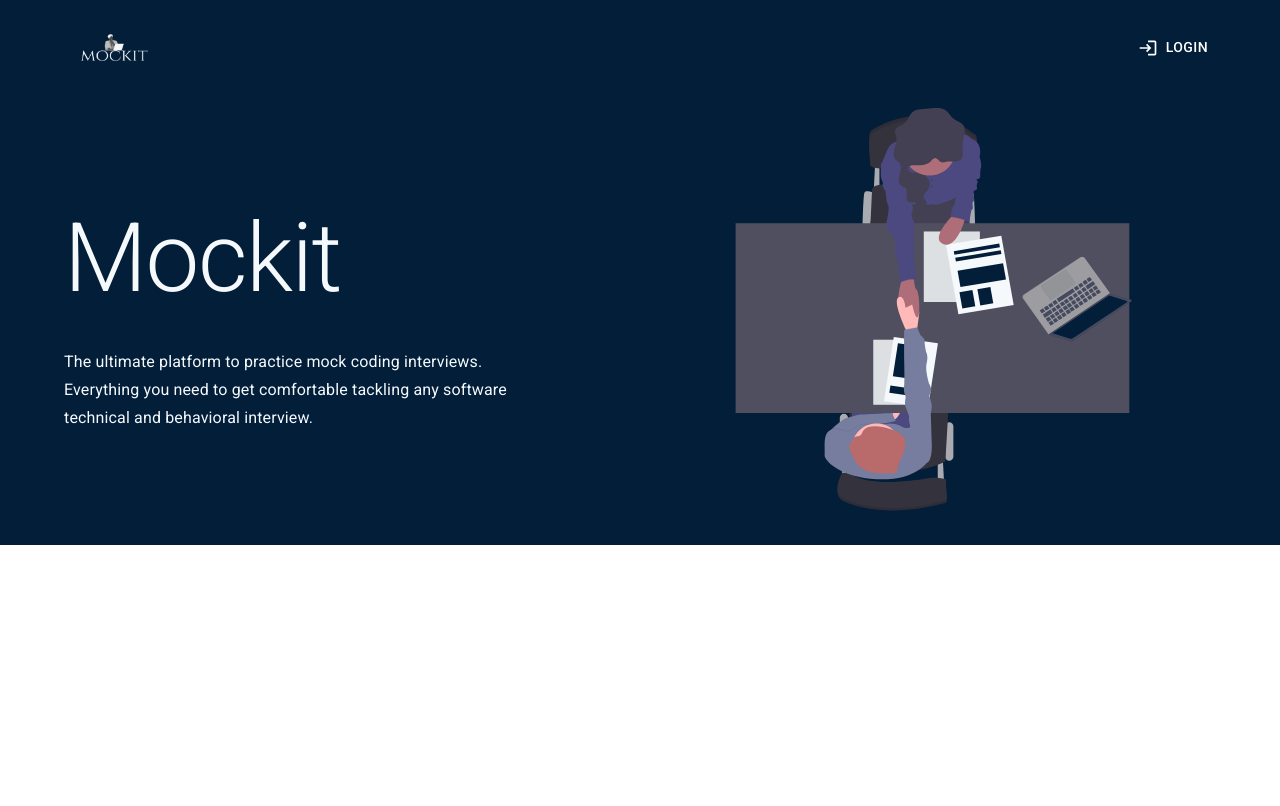
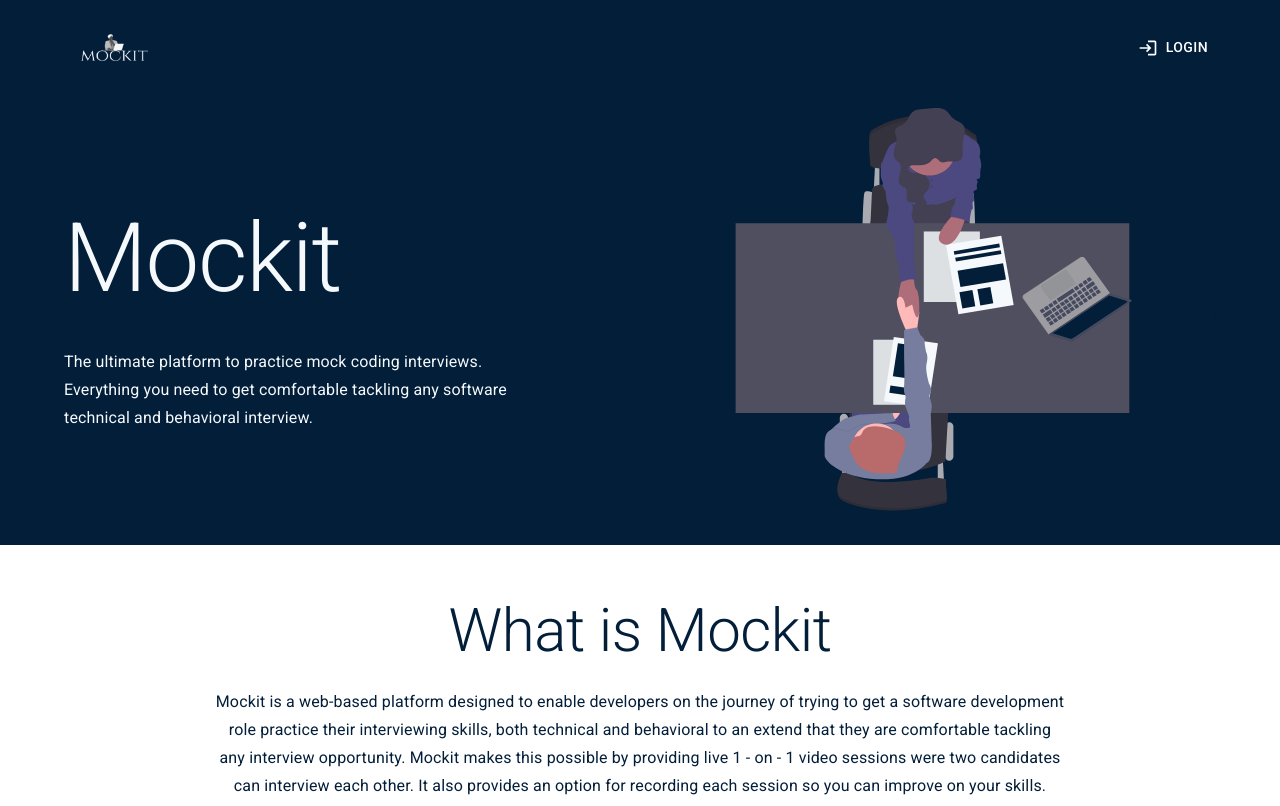
Before and after one commit to martin-alem/mockit-frontend, a React (Create React App) app: page / in a window 1280 px wide. Built offline with nearby package versions, Linux system fonts and the light colour scheme.

Commit message:
add intro section

```diff
--- /dev/null
+++ b/src/components/intro/Intro.js
@@ -0,0 +1,26 @@
+import React from "react";
+import Typography from "@mui/material/Typography";
+import Box from "@mui/material/Box";
+
+function Intro() {
+  return (
+    <>
+      <Box
+        sx={{
+          width: "100%",
+          color: "primary.main",
+          textAlign: "center",
+        }}
+      >
+        <Typography variant="h2" data-testid="h1" component="h2" gutterBottom>
+          What is Mockit
+        </Typography>
+        <Typography variant="subtitle1" data-testid="h4" gutterBottom component="h4">
+          Mockit is a web-based platform designed to enable developers on the journey of trying to get a software development role practice their interviewing skills, both technical and behavioral to an extend that they are comfortable tackling any interview opportunity. Mockit makes this possible by providing live 1 - on - 1 video sessions were two candidates can interview each other. It also provides an option for recording each session so you can improve on your skills.
+        </Typography>
+      </Box>
+    </>
+  );
+}
+
+export default Intro;
--- a/src/pages/home/Home.js
+++ b/src/pages/home/Home.js
@@ -1,10 +1,15 @@
 import React from "react";
 import Header from "./../../components/header/Header";
+import Intro from "./../../components/intro/Intro";
+import Container from "@mui/material/Container"
 
 function Home() {
   return (
     <>
       <Header />
+      <Container maxWidth="md" sx={{mt: "50px"}}>
+        <Intro />
+      </Container>
     </>
   );
 }
```
